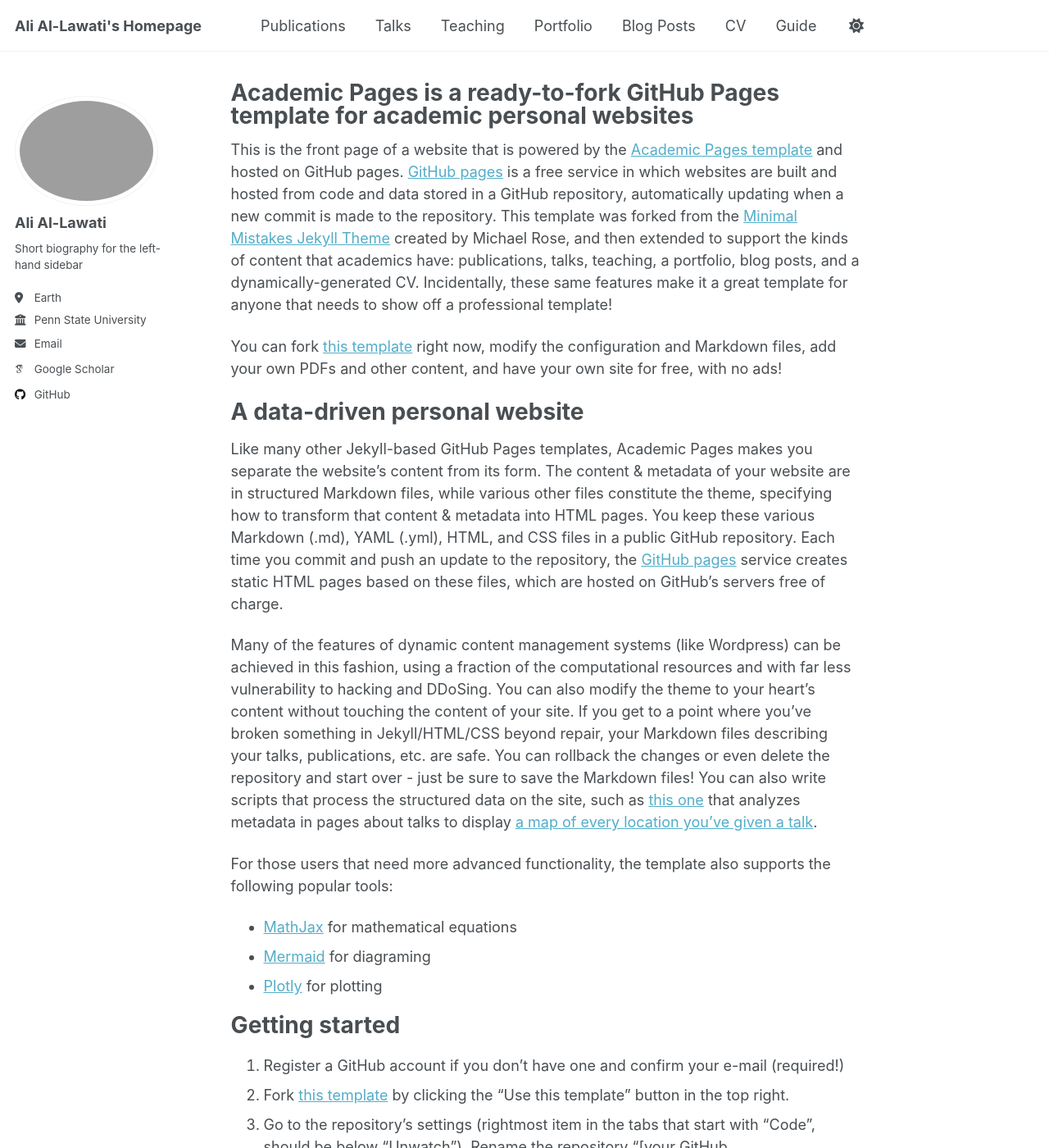
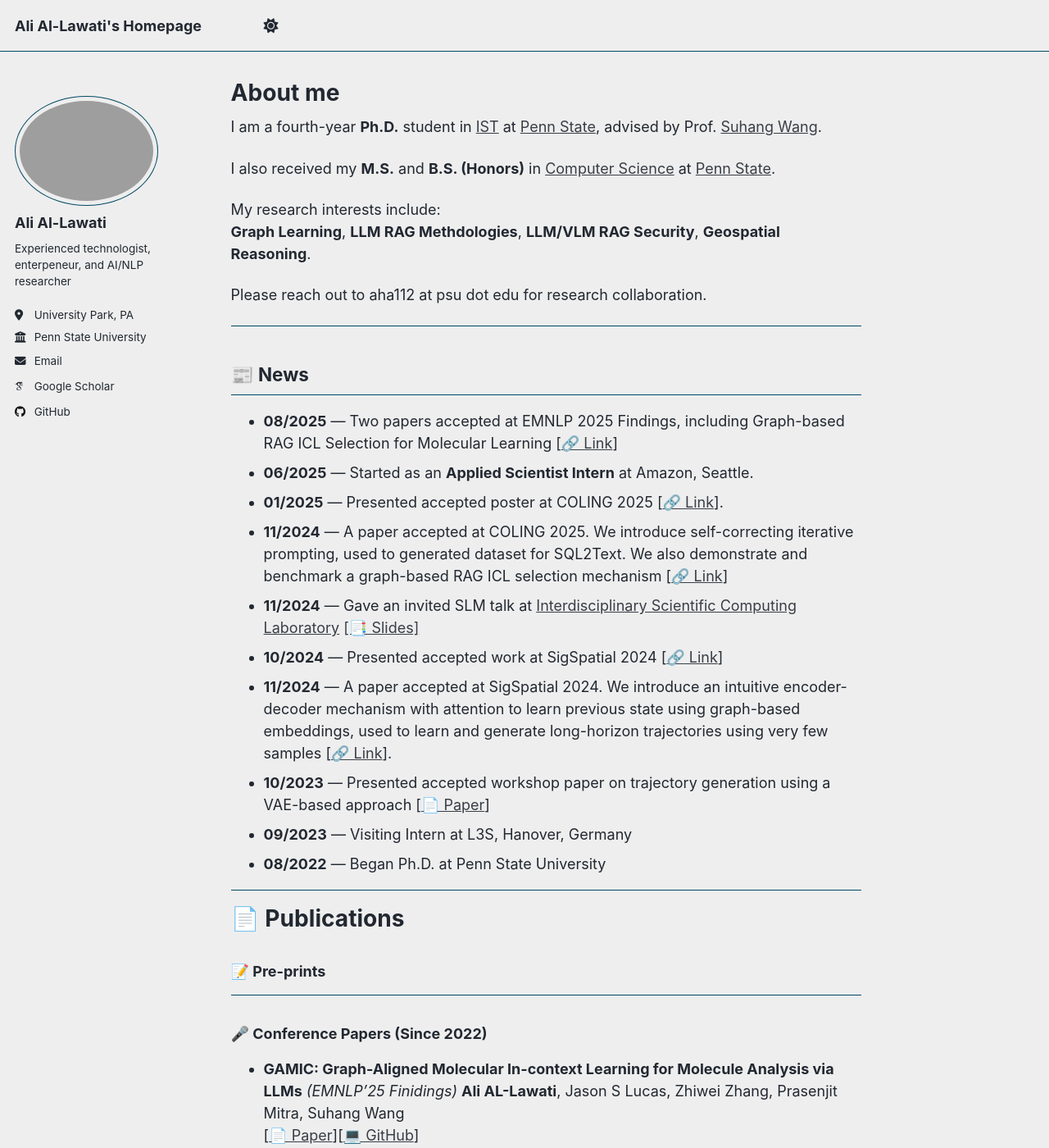
Before and after one commit to aliwister/aliwister.github.io, a Jekyll site: the page built from _pages/about.md, in a window 1280 px wide and 1400 px high. Shown: the whole window at 82% size. Built offline with Jekyll 4.4.1, drawn with Linux system fonts in a browser that asks for light colours; some web fonts are replaced; a script that is not in the unit is left out; some of the changed text lies outside the part shown.

Commit message:
homepage

```diff
--- a/_config.yml
+++ b/_config.yml
@@ -8,7 +8,7 @@
 
 # Basic Site Settings
 locale                   : "en-US"
-site_theme               : "default" # Currently available options are "default", "air"
+site_theme               : "air" # Currently available options are "default", "air"
 title                    : "Ali Al-Lawati's Homepage"
 title_separator          : "-"
 name                     : &name "Ali Al-Lawati"
@@ -26,8 +26,8 @@ author:
   avatar           : "profile.png"
   name             : "Ali Al-Lawati"
   pronouns         : # example: "she/her"
-  bio              : "Short biography for the left-hand sidebar"
-  location         : "Earth"
+  bio              : "Experienced technologist, enterpeneur, and AI/NLP researcher"
+  location         : "University Park, PA"
   employer         : "Penn State University"
   uri              : # URL
   email            : ""
--- a/_pages/about.md
+++ b/_pages/about.md
@@ -1,56 +1,80 @@
 ---
 permalink: /
-title: "Academic Pages is a ready-to-fork GitHub Pages template for academic personal websites"
+title: "About me"
 author_profile: true
 redirect_from:
   - /about/
   - /about.html
 ---
 
-This is the front page of a website that is powered by the [Academic Pages template](https://github.com/academicpages/academicpages.github.io) and hosted on GitHub pages. [GitHub pages](https://pages.github.com) is a free service in which websites are built and hosted from code and data stored in a GitHub repository, automatically updating when a new commit is made to the repository. This template was forked from the [Minimal Mistakes Jekyll Theme](https://mmistakes.github.io/minimal-mistakes/) created by Michael Rose, and then extended to support the kinds of content that academics have: publications, talks, teaching, a portfolio, blog posts, and a dynamically-generated CV. Incidentally, these same features make it a great template for anyone that needs to show off a professional template!
 
- You can fork [this template](https://github.com/academicpages/academicpages.github.io) right now, modify the configuration and Markdown files, add your own PDFs and other content, and have your own site for free, with no ads!
+I am a fourth-year **Ph.D.** student in [IST](https://ist.psu.edu) at [Penn State](https://www.psu.edu/), advised by Prof. [Suhang Wang](https://suhangwang.ist.psu.edu/).
 
-A data-driven personal website
-======
-Like many other Jekyll-based GitHub Pages templates, Academic Pages makes you separate the website's content from its form. The content & metadata of your website are in structured Markdown files, while various other files constitute the theme, specifying how to transform that content & metadata into HTML pages. You keep these various Markdown (.md), YAML (.yml), HTML, and CSS files in a public GitHub repository. Each time you commit and push an update to the repository, the [GitHub pages](https://pages.github.com/) service creates static HTML pages based on these files, which are hosted on GitHub's servers free of charge.
+I also received my **M.S.** and **B.S. (Honors)** in [Computer Science](https://eecs.psu.edu) at [Penn State](https://www.psu.edu/).
 
-Many of the features of dynamic content management systems (like Wordpress) can be achieved in this fashion, using a fraction of the computational resources and with far less vulnerability to hacking and DDoSing. You can also modify the theme to your heart's content without touching the content of your site. If you get to a point where you've broken something in Jekyll/HTML/CSS beyond repair, your Markdown files describing your talks, publications, etc. are safe. You can rollback the changes or even delete the repository and start over - just be sure to save the Markdown files! You can also write scripts that process the structured data on the site, such as [this one](https://github.com/academicpages/academicpages.github.io/blob/master/talkmap.ipynb) that analyzes metadata in pages about talks to display [a map of every location you've given a talk](https://academicpages.github.io/talkmap.html).
+My research interests include:
+**Graph Learning**, **LLM RAG Methdologies**, **LLM/VLM RAG Security**, **Geospatial Reasoning**.
 
-For those users that need more advanced functionality, the template also supports the following popular tools:
-- [MathJax](https://www.mathjax.org/) for mathematical equations
-- [Mermaid](https://mermaid.js.org/) for diagraming
-- [Plotly](https://plotly.com/javascript/) for plotting
+Please reach out to aha112 at psu dot edu for research collaboration.
 
-Getting started
-======
-1. Register a GitHub account if you don't have one and confirm your e-mail (required!)
-1. Fork [this template](https://github.com/academicpages/academicpages.github.io) by clicking the "Use this template" button in the top right.
-1. Go to the repository's settings (rightmost item in the tabs that start with "Code", should be below "Unwatch"). Rename the repository "[your GitHub username].github.io", which will also be your website's URL.
-1. Set site-wide configuration and create content & metadata (see below -- also see [this set of diffs](http://archive.is/3TPas) showing what files were changed to set up [an example site](https://getorg-testacct.github.io) for a user with the username "getorg-testacct")
-1. Upload any files (like PDFs, .zip files, etc.) to the files/ directory. They will appear at https://[your GitHub username].github.io/files/example.pdf.
-1. Check status by going to the repository settings, in the "GitHub pages" section
+---
 
-Site-wide configuration
-------
-The main configuration file for the site is in the base directory in [_config.yml](https://github.com/academicpages/academicpages.github.io/blob/master/_config.yml), which defines the content in the sidebars and other site-wide features. You will need to replace the default variables with ones about yourself and your site's github repository. The configuration file for the top menu is in [_data/navigation.yml](https://github.com/academicpages/academicpages.github.io/blob/master/_data/navigation.yml). For example, if you don't have a portfolio or blog posts, you can remove those items from that navigation.yml file to remove them from the header.
+## 📰 News
+- **08/2025** — Two papers accepted at EMNLP 2025 Findings, including Graph-based RAG ICL Selection for Molecular Learning [[🔗 Link](https://arxiv.org/abs/2502.05414)]
+- **06/2025** — Started as an **Applied Scientist Intern** at Amazon, Seattle.
+- **01/2025** — Presented accepted poster at COLING 2025 [[🔗 Link](https://arxiv.org/abs/2501.03166)].
+- **11/2024** — A paper accepted at COLING 2025. We introduce self-correcting iterative prompting, used to generated dataset for SQL2Text. We also  demonstrate and benchmark a graph-based RAG ICL selection mechanism [[🔗 Link](https://arxiv.org/abs/2404.08068)]
+- **11/2024** — Gave an invited SLM talk at [Interdisciplinary Scientific Computing Laboratory](https://romit-maulik.github.io/) [[📑 Slides]](/files/Allawati_Wildgraph_SigSpatial_2024.pdf)
+- **10/2024** — Presented accepted work at SigSpatial 2024 [[🔗 Link](https://arxiv.org/abs/2404.08068)]
+- **11/2024** — A paper accepted at SigSpatial 2024. We introduce an intuitive encoder-decoder mechanism with attention to learn previous state using graph-based embeddings, used to learn and generate long-horizon trajectories using very few samples [[🔗 Link](https://arxiv.org/abs/2404.08068)].
+- **10/2023** — Presented accepted workshop paper on trajectory generation using a VAE-based approach [[📄 Paper](https://arxiv.org/abs/2401.05421)]
+- **09/2023** — Visiting Intern at L3S, Hanover, Germany
+- **08/2022** — Began Ph.D. at Penn State University
 
-Create content & metadata
-------
-For site content, there is one Markdown file for each type of content, which are stored in directories like _publications, _talks, _posts, _teaching, or _pages. For example, each talk is a Markdown file in the [_talks directory](https://github.com/academicpages/academicpages.github.io/tree/master/_talks). At the top of each Markdown file is structured data in YAML about the talk, which the theme will parse to do lots of cool stuff. The same structured data about a talk is used to generate the list of talks on the [Talks page](https://academicpages.github.io/talks), each [individual page](https://academicpages.github.io/talks/2012-03-01-talk-1) for specific talks, the talks section for the [CV page](https://academicpages.github.io/cv), and the [map of places you've given a talk](https://academicpages.github.io/talkmap.html) (if you run this [python file](https://github.com/academicpages/academicpages.github.io/blob/master/talkmap.py) or [Jupyter notebook](https://github.com/academicpages/academicpages.github.io/blob/master/talkmap.ipynb), which creates the HTML for the map based on the contents of the _talks directory).
+---
 
-**Markdown generator**
+# 📄 Publications
 
-The repository includes [a set of Jupyter notebooks](https://github.com/academicpages/academicpages.github.io/tree/master/markdown_generator
-) that converts a CSV containing structured data about talks or presentations into individual Markdown files that will be properly formatted for the Academic Pages template. The sample CSVs in that directory are the ones I used to create my own personal website at stuartgeiger.com. My usual workflow is that I keep a spreadsheet of my publications and talks, then run the code in these notebooks to generate the Markdown files, then commit and push them to the GitHub repository.
+### 📝 Pre-prints
 
-How to edit your site's GitHub repository
-------
-Many people use a git client to create files on their local computer and then push them to GitHub's servers. If you are not familiar with git, you can directly edit these configuration and Markdown files directly in the github.com interface. Navigate to a file (like [this one](https://github.com/academicpages/academicpages.github.io/blob/master/_talks/2012-03-01-talk-1.md) and click the pencil icon in the top right of the content preview (to the right of the "Raw | Blame | History" buttons). You can delete a file by clicking the trashcan icon to the right of the pencil icon. You can also create new files or upload files by navigating to a directory and clicking the "Create new file" or "Upload files" buttons.
 
-Example: editing a Markdown file for a talk
-![Editing a Markdown file for a talk](/images/editing-talk.png)
+---
 
-For more info
-------
-More info about configuring Academic Pages can be found in [the guide](https://academicpages.github.io/markdown/), the [growing wiki](https://github.com/academicpages/academicpages.github.io/wiki), and you can always [ask a question on GitHub](https://github.com/academicpages/academicpages.github.io/discussions). The [guides for the Minimal Mistakes theme](https://mmistakes.github.io/minimal-mistakes/docs/configuration/) (which this theme was forked from) might also be helpful.
+### 🎤 Conference Papers (Since 2022)
+
++ **GAMIC: Graph-Aligned Molecular In-context Learning for Molecule Analysis via LLMs** *(EMNLP'25 Finidings)*
+   **Ali AL-Lawati**, Jason S Lucas, Zhiwei Zhang, Prasenjit Mitra, Suhang Wang
+   [[📄 Paper](https://arxiv.org/abs/2502.05414)][[💻 GitHub](https://github.com/aliwister/mol-icl)]
+
++ **Chain-of-Interactions: Multi-step Iterative ICL Framework for Abstractive Task-Oriented Dialogue Summarization of Conversational AI Interactions** *(EMNLP'25 Finidings)*
+   Jason Lucas, John Chen, **Ali AL-Lawati**, Mahjabin Nahar, Mahnoosh Mehrabani
+   [[📄 Paper](https://openreview.net/pdf?id=3kg0vMinj6)]
+
++ **Semantic Captioning: Benchmark Dataset and Graph-Aware Few-Shot In-Context Learning for SQL2Text** *(COLING 2025)*
+   **Ali Al-Lawati**, Jason Lucas, Prasenjit Mitra
+   [[📄 Paper](https://arxiv.org/abs/2404.08068)][[💻 GitHub](https://github.com/aliwister/ast-icl)]
+
++ **WildGraph: Realistic Long-Horizon Trajectory Generation with Limited Sample Size** *(Sigspatial 2024)*
+   **Ali Al-Lawati**, Elsayed Eshra, Prasenjit Mitra
+   [[📄 Paper](https://arxiv.org/abs/2404.08068)][[💻 GitHub](https://github.com/aliwister/wildgraph)]
+
++ **WildGEN: Long-horizon Trajectory Generation for Wildlife** *(CIKM 2023 InfoWild)*
+   **Ali Al-Lawati**, Elsayed Eshra, Prasenjit Mitra
+   [[📄 Workshop Paper](https://arxiv.org/abs/2401.05421)]
+
+---
+
+
+## 📚 Teaching
+- Teaching Assistant — **DS 340W: Applied Data Science**, PSU, Fall 2025
+- Teaching Assistant — **DS/CMPSC 442: Artificial Intelligence**, PSU, Spring 2025
+- Teaching Assistant — **DS 410: Data Analytics at Scale**, PSU, Fall 2024
+- Teaching Assistant — **IST 402: Emerging Technologies: Data and AI Colonialism**, PSU, Spring 2024
+- Teaching Assistant — **IST 402: Emerging Technologies: The Question Concerning Technology**, PSU, Fall 2023
+
+---
+
+## 🤝 Service
+- **Reviewer** — KDD, RecSys, SDM, TIST
+
+---
```
Also changed, not shown: _data/navigation.yml (+14 -14 lines), 1 other file.
